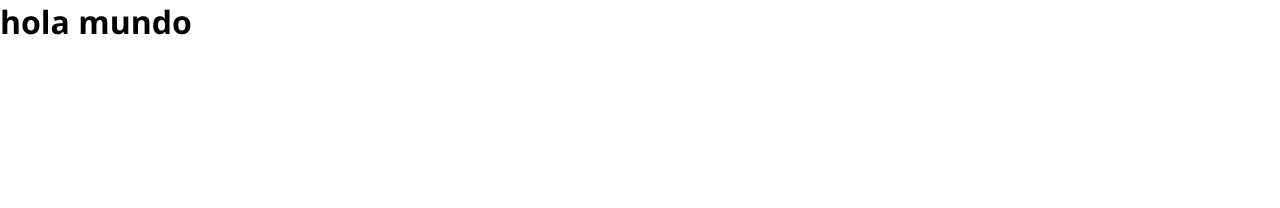
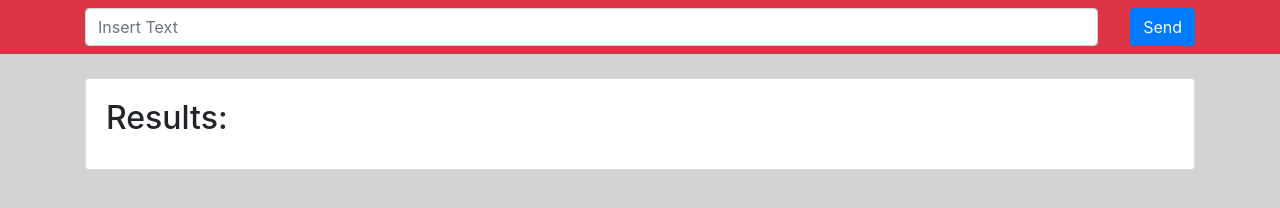
Before and after one commit to byariel95/valonde-sa, a React app in the folder text-app/: page / in a window 1280 px wide. Built offline with nearby package versions, Linux system fonts and the light colour scheme.

Commit message:
se agrego app front

```diff
--- a/text-app/package.json
+++ b/text-app/package.json
@@ -6,6 +6,7 @@
     "@testing-library/jest-dom": "^5.11.4",
     "@testing-library/react": "^11.1.0",
     "@testing-library/user-event": "^12.1.10",
+    "bootstrap": "^4.6.0",
     "react": "^17.0.2",
     "react-dom": "^17.0.2",
     "react-scripts": "4.0.3",
--- /dev/null
+++ b/text-app/src/components/AddText.jsx
@@ -0,0 +1,37 @@
+import React, { useState } from 'react';
+
+const AddText = ({ setinputValue }) => {
+  const [textValue, settextValue] = useState('');
+
+  const handleInput = (e) => {
+    settextValue(e.target.value);
+  };
+
+  const handleSubmit = (e) => {
+    e.preventDefault();
+    if (textValue.trim().length >= 2) {
+      setinputValue((text) => [textValue, ...text]);
+      settextValue('');
+    }
+  };
+
+  return (
+    <div className="navbar bg-danger">
+      <div className="container">
+        <div className="d-flex justify-content-center align-items-center w-100">
+          <input
+            className="form-control mr-3"
+            type="text"
+            placeholder="Insert Text"
+            onChange={handleInput}
+          />
+          <button className="btn btn-primary ml-3" onClick={handleSubmit}>
+            Send
+          </button>
+        </div>
+      </div>
+    </div>
+  );
+};
+
+export default AddText;
--- /dev/null
+++ b/text-app/src/components/TextGrid.jsx
@@ -0,0 +1,21 @@
+import React, { useEffect, useState } from 'react';
+import { getReverseText } from '../helpers/getReverseText';
+import TextItem from './TextItem';
+
+const TextGrid = ({ inputValue }) => {
+  const [reverseText, setreverseText] = useState([]);
+
+  useEffect(() => {
+    getReverseText(inputValue).then(setreverseText);
+  }, [inputValue]);
+
+  return (
+    <>
+      {reverseText.map((resp) => (
+        <TextItem text={resp.text} key={resp.text} />
+      ))}
+    </>
+  );
+};
+
+export default TextGrid;
--- /dev/null
+++ b/text-app/src/components/TextItem.jsx
@@ -0,0 +1,11 @@
+import React from 'react';
+
+const TextItem = ({ text }) => {
+  return (
+    <div className="card m-2">
+      <div className="card-body">{text}</div>
+    </div>
+  );
+};
+
+export default TextItem;
--- a/text-app/src/containers/App.js
+++ b/text-app/src/containers/App.js
@@ -1,10 +1,29 @@
-import React from 'react'
+import React ,{useState} from 'react';
+import AddText from '../components/AddText';
+import TextGrid from '../components/TextGrid';
 
 const App = () => {
+
+  const [inputValue, setinputValue] = useState([])
   return (
-    <div>
-      <h1>hola mundo</h1>
-    </div>
+    <>
+      <AddText setinputValue={setinputValue}/>
+
+      <div className="back">
+        <div className="container">
+          <div className="d-flex justify-content-center align-items-center">
+            <div className="card w-100 mt-4">
+              <div className="card-body">
+                <h2 className="card-title">Results: </h2>
+                {inputValue.map((texto)=> (
+                  <TextGrid inputValue={texto} key={texto}/>
+                ))}
+              </div>
+            </div>
+          </div>
+        </div>
+      </div>
+    </>
   )
 }
 
--- /dev/null
+++ b/text-app/src/helpers/getReverseText.js
@@ -0,0 +1,10 @@
+export const getReverseText = async (inputValue) => {
+    const url = `http://localhost:4500/iecho?text=${encodeURI(inputValue)}`;
+    const resp = await fetch(url);
+    const data = await resp.json();
+    const texts = data.map(({ text }) => {
+      return { text };
+    });
+
+   return texts;
+  };
--- a/text-app/src/index.css
+++ b/text-app/src/index.css
@@ -1,7 +1,4 @@
-* {
-  margin: 0;
+.back {
+  background-color: lightgray;
+  min-height: 100vh;
 }
-
-body {
-  font-family: 'Segoe UI', Tahoma, Geneva, Verdana, sans-serif;
-}
--- a/text-app/src/index.js
+++ b/text-app/src/index.js
@@ -2,6 +2,8 @@ import React from 'react';
 import ReactDOM from 'react-dom';
 import './index.css';
 import App from './containers/App';
+import 'bootstrap/dist/css/bootstrap.min.css';
+
 
 ReactDOM.render(
   <React.StrictMode>
```
Also changed, not shown: 1 other file.
